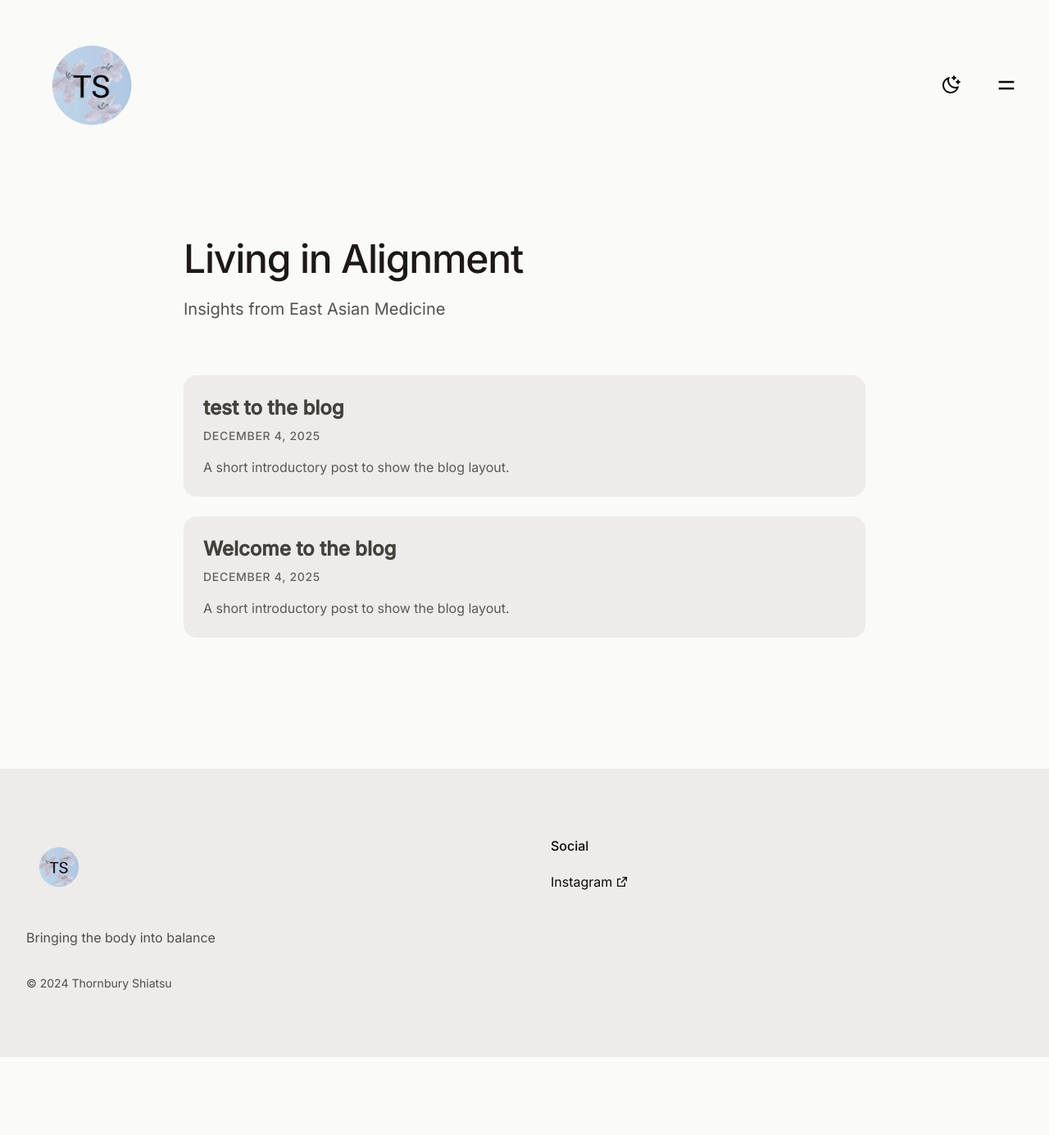
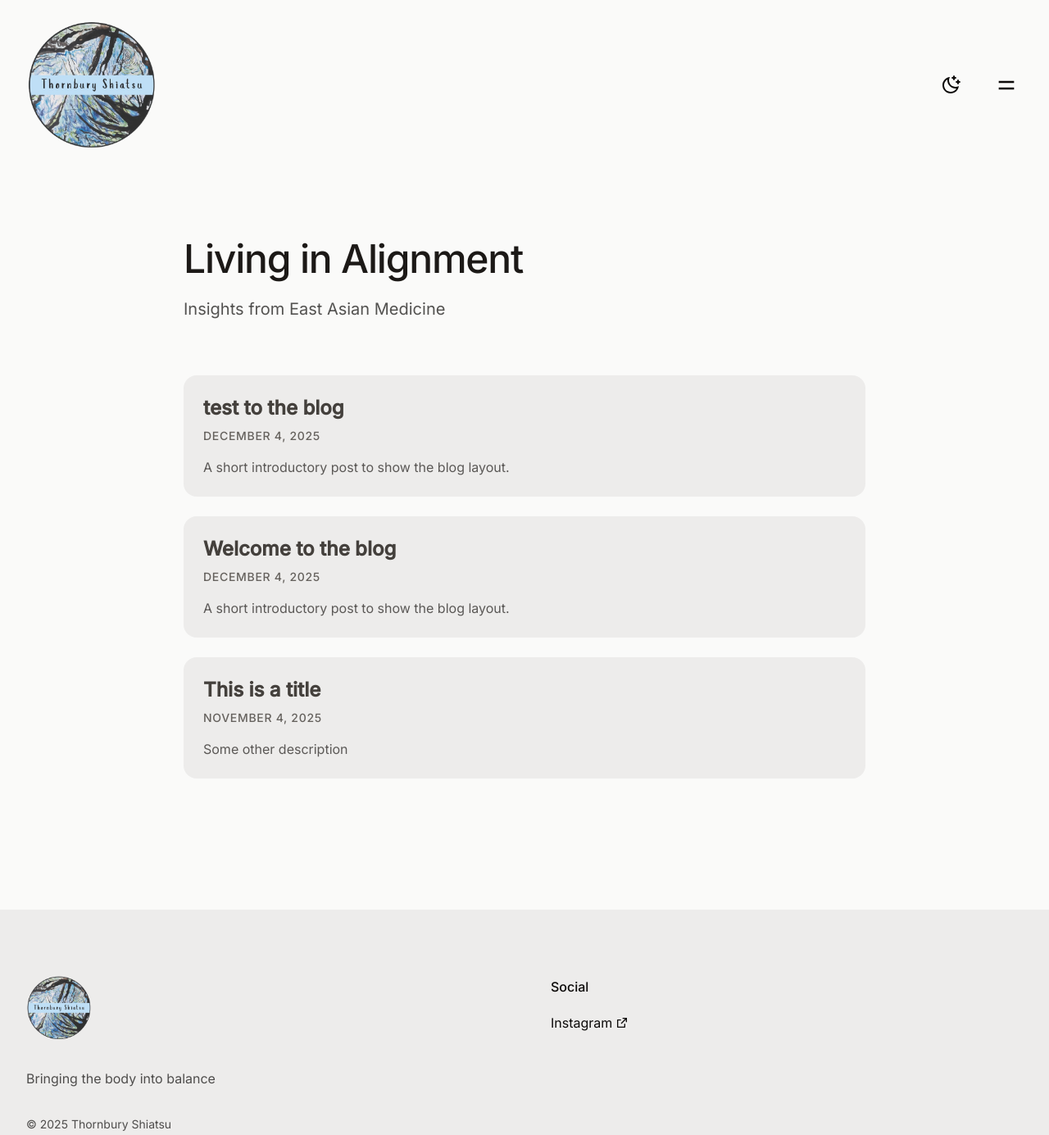
Before and after one commit to tomguerney/thornburyshiatsu, an Astro site: page /blog in a window 1280 px wide. Shown: the whole page at 82% size. Before the commit the page ends 1290 px from the top, so only its background shows below. Built offline with nearby package versions, Linux system fonts and the light colour scheme; Astro itself is replaced by a stand-in of ours.

Commit message:
logo added

```diff
--- a/src/components/layout/Footer.astro
+++ b/src/components/layout/Footer.astro
@@ -30,13 +30,13 @@ const bottomLinks = [
           class="h-20 w-auto"
           width="65"
           height="40"
-          :src="$store.theme.isDark ? '/assets/flower-logo-round.png' : '/assets/flower-logo-round.png'"
+          :src="$store.theme.isDark ? '/assets/thornbury-shiatsu-logo.png' : '/assets/thornbury-shiatsu-logo.png'"
           alt="Stone"
         />
         <p class="text-primary-950/70 dark:text-primary-200/70 text-base">
           Bringing the body into balance
         </p>
-        <p class="text-primary-950/70 dark:text-primary-200/70 text-sm">© 2024 Thornbury Shiatsu</p>
+        <p class="text-primary-950/70 dark:text-primary-200/70 text-sm">© {new Date().getFullYear()} Thornbury Shiatsu</p>
       </div>
 
       <!-- Bottom links -->
--- a/src/components/layout/Header.astro
+++ b/src/components/layout/Header.astro
@@ -42,7 +42,7 @@ const links = [
           class="h-40 w-auto rounded-full"
           width="40"
           height="40"
-          :src="$store.theme.isDark ? '/assets/flower-logo-round.png' : '/assets/flower-logo-round.png'"
+          :src="$store.theme.isDark ? '/assets/thornbury-shiatsu-logo.png' : '/assets/thornbury-shiatsu-logo.png'"
           alt="Stone"
         />
       </a>
--- /dev/null
+++ b/src/pages/posts/heresanarticle.md
@@ -0,0 +1,14 @@
+---
+title: "This is a title"
+pubDate: "2025-11-04"
+description: "Some other description"
+layout: ../../layouts/PostLayout.astro
+---
+
+lala
+
+lalal
+lalalalla
+
+
+la
```
Also changed, not shown: public/assets/flower-logo-round-bandw.png (deleted), public/assets/flower-logo-round.png (deleted), public/assets/thornbury-shiatsu-logo.png (added), 1 other file.
